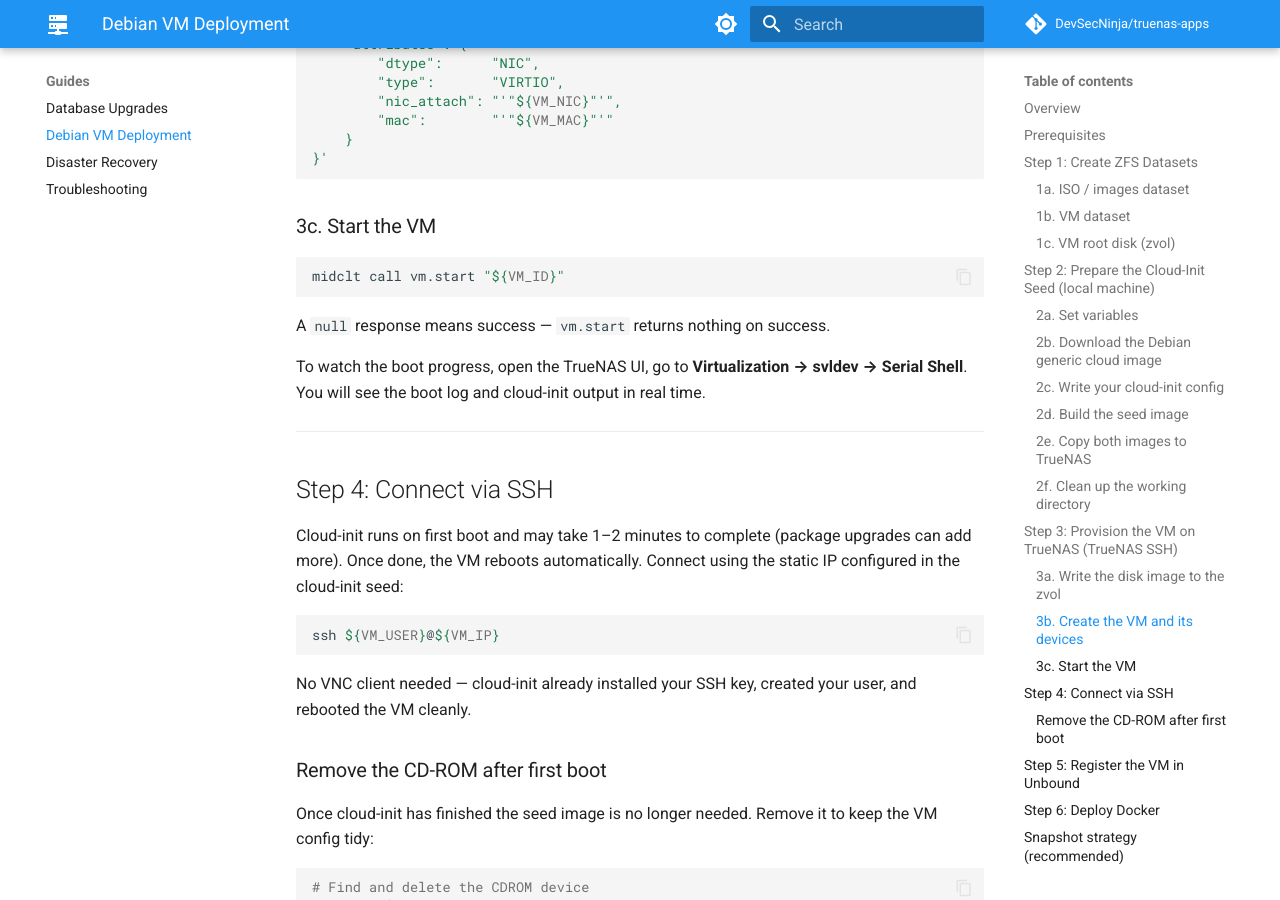
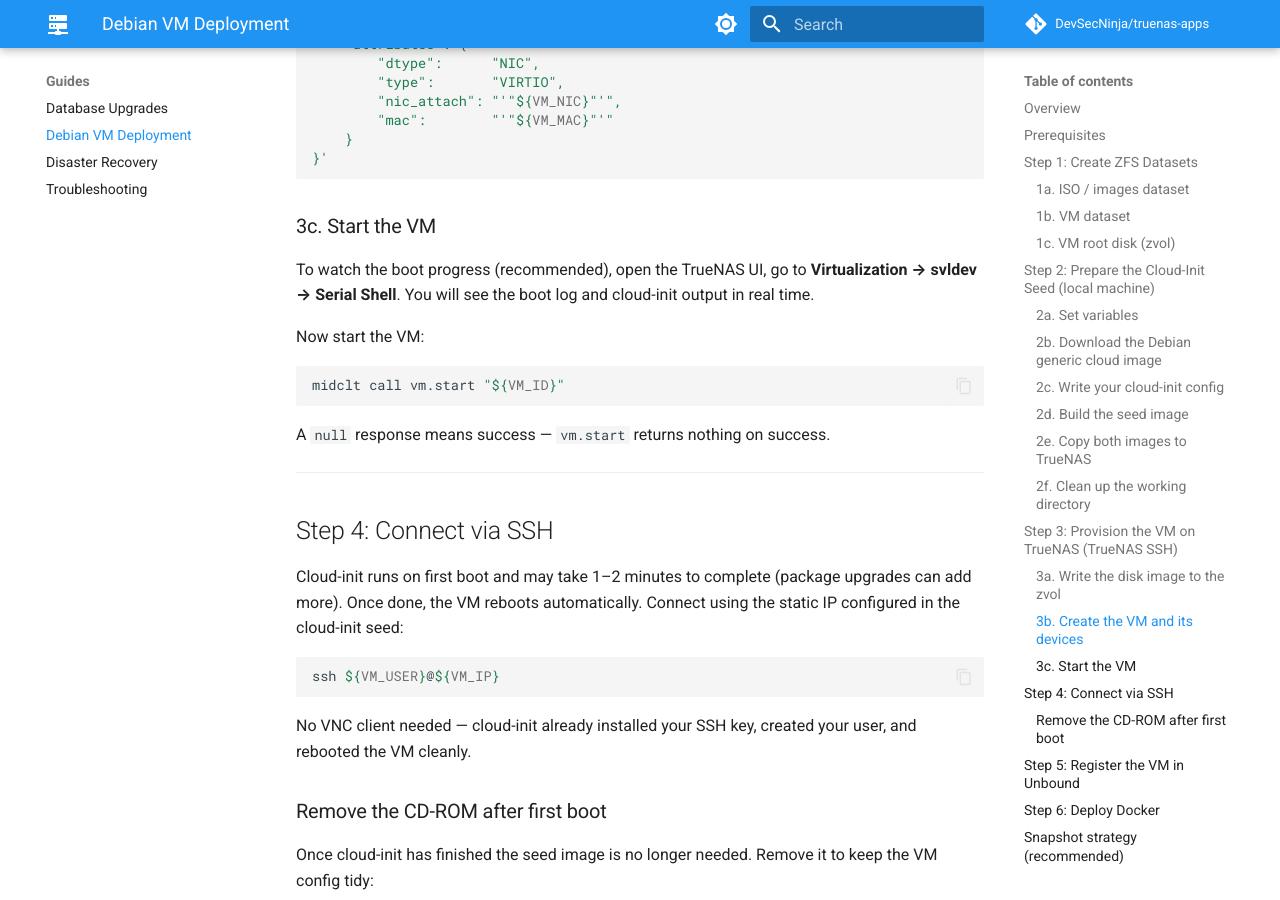
Before and after one commit to DevSecNinja/truenas-apps, an MkDocs documentation site: the page built from docs/VM-DEBIAN.md, in a window 1280 px wide and 900 px high, scrolled down 9263 px. Built offline with MkDocs 1.6.1 and Material for MkDocs 9.7.7, drawn with Linux system fonts in a browser that asks for light colours; comment, search, counter and statistics services are not loaded.

Commit message:
docs: clarify instructions for monitoring VM boot progress in VM-DEBIAN guide

````diff
--- a/docs/VM-DEBIAN.md
+++ b/docs/VM-DEBIAN.md
@@ -376,13 +376,15 @@
 
 ### 3c. Start the VM
 
+To watch the boot progress (recommended), open the TrueNAS UI, go to **Virtualization → svldev → Serial Shell**. You will see the boot log and cloud-init output in real time.
+
+Now start the VM:
+
 ```sh
 midclt call vm.start "${VM_ID}"
 ```
 
 A `null` response means success — `vm.start` returns nothing on success.
-
-To watch the boot progress, open the TrueNAS UI, go to **Virtualization → svldev → Serial Shell**. You will see the boot log and cloud-init output in real time.
 
 ---
 
````
